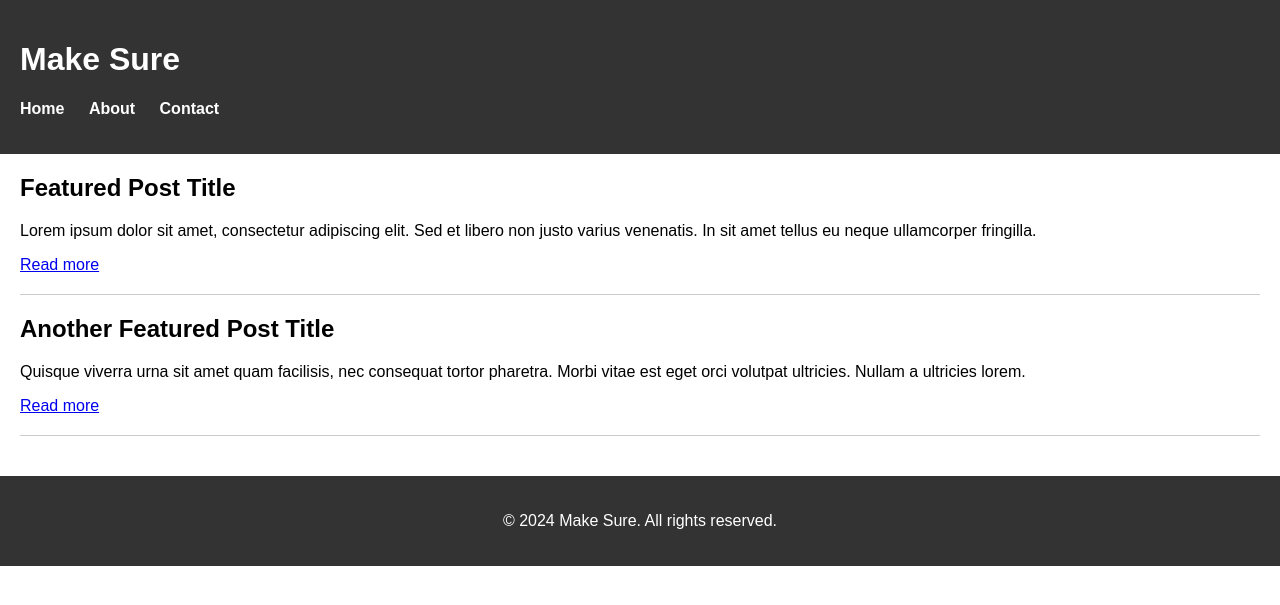
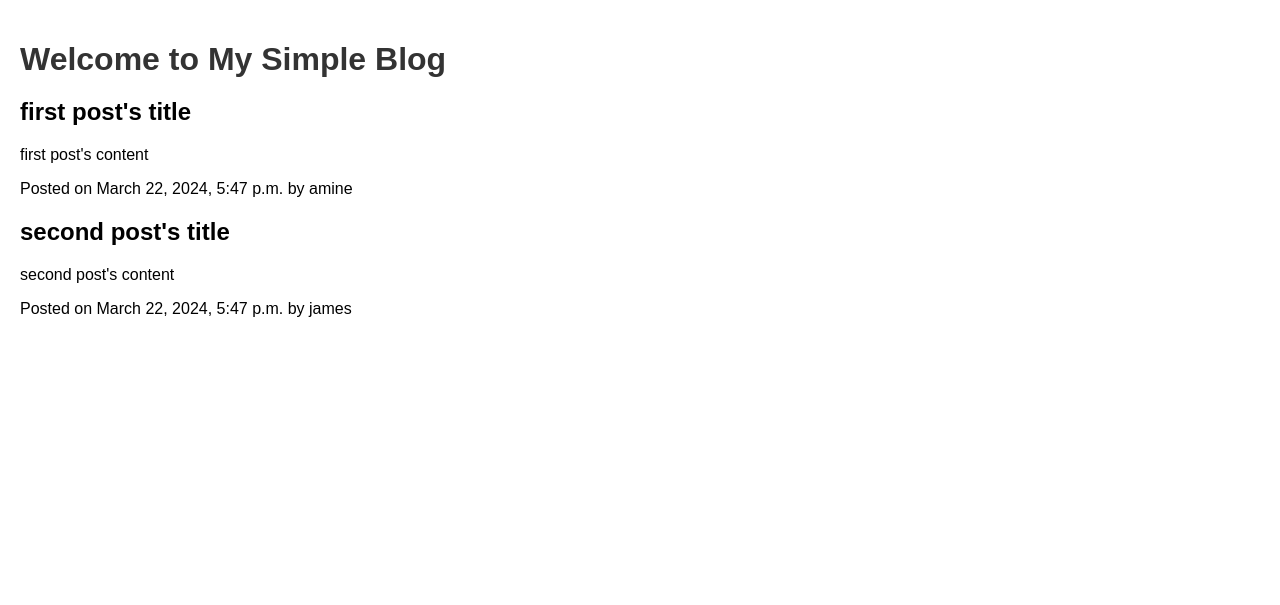
Before and after one commit to amxnese/Django, a Django app: page /blog/ in a window 1280 px wide. Shown: the top 605 px of the page. Run offline with Django 5.2, Linux system fonts and the light colour scheme.

Commit message:
modified 'view.py' and 'templates/blog/home.html' Files

```diff
--- a/blog/templates/blog/home.html
+++ b/blog/templates/blog/home.html
@@ -3,77 +3,34 @@
 <head>
   <meta charset="UTF-8">
   <meta name="viewport" content="width=device-width, initial-scale=1.0">
-    <title>Make Sure</title>
+  <title>My Simple Blog</title>
   <style>
-        /* Add your CSS styles here */
     body {
       font-family: Arial, sans-serif;
       margin: 0;
-            padding: 0;
-        }
-        header {
-            background-color: #333;
-            color: #fff;
       padding: 20px;
     }
-        nav ul {
-            list-style-type: none;
-            padding: 0;
+    h1 {
+      color: #333;
+      margin-bottom: 10px;
     }
-        nav ul li {
-            display: inline;
-            margin-right: 20px;
-        }
-        nav ul li a {
-            color: #fff;
-            text-decoration: none;
-            font-weight: bold;
-        }
-        main {
-            padding: 20px;
-        }
-        .post {
+    h4 {
+      color: #666;
+      margin-top: 5px;
       margin-bottom: 20px;
-            border-bottom: 1px solid #ccc;
-            padding-bottom: 20px;
-        }
-        .post h2 {
-            margin-top: 0;
-        }
-        footer {
-            background-color: #333;
-            color: #fff;
-            padding: 20px;
-            text-align: center;
     }
   </style>
 </head>
 <body>
-    <header>
-        <h1>Make Sure</h1>
-        <nav>
-            <ul>
-                <li><a href="#">Home</a></li>
-                <li><a href="#">About</a></li>
-                <li><a href="#">Contact</a></li>
-            </ul>
-        </nav>
-    </header>
-    <main>
-        <section class="post">
-            <h2>Featured Post Title</h2>
-            <p>Lorem ipsum dolor sit amet, consectetur adipiscing elit. Sed et libero non justo varius venenatis. In sit amet tellus eu neque ullamcorper fringilla.</p>
-            <a href="#">Read more</a>
-        </section>
-        <section class="post">
-            <h2>Another Featured Post Title</h2>
-            <p>Quisque viverra urna sit amet quam facilisis, nec consequat tortor pharetra. Morbi vitae est eget orci volutpat ultricies. Nullam a ultricies lorem.</p>
-            <a href="#">Read more</a>
-        </section>
-        <!-- Add more featured posts here -->
-    </main>
-    <footer>
-        <p>&copy; 2024 Make Sure. All rights reserved.</p>
-    </footer>
+  <h1>Welcome to My Simple Blog</h1>
+  {% for post in posts %}
+    <article>
+      <h2>{{ post.title }}</h2>
+      <p>{{ post.content }}</p>
+      <div>
+        <span>Posted on {{ post.date }} by {{ post.author }}</span>
+      </div>
+    </article>
+  {% endfor %}
 </body>
 </html>
--- a/blog/views.py
+++ b/blog/views.py
@@ -1,7 +1,21 @@
 from django.shortcuts import render
+from datetime import datetime
+posts = [
+  {'author': 'amine',
+  'title': "first post's title",
+  'content': "first post's content",
+  'date': datetime.now()},
+  {'author': 'james',
+  'title': "second post's title",
+  'content': "second post's content",
+  'date': datetime.now()}
+]
 
 def home(request):
-  return render(request, 'blog/home.html')
+  context = {
+    'posts': posts
+  }
+  return render(request, 'blog/home.html', context)
 
 def about(request):
   return render(request, 'blog/about.html')
```
Lines whose indentation alone changed are shown as unchanged.
